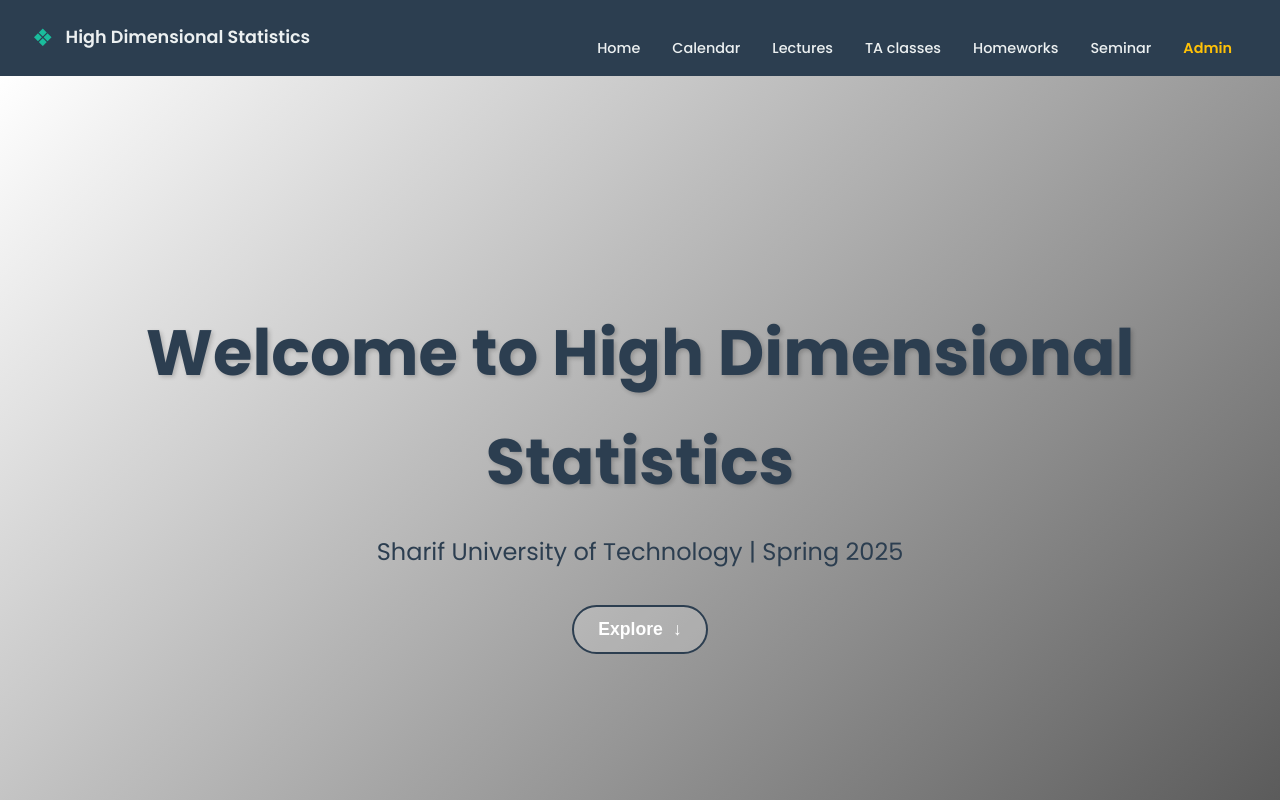
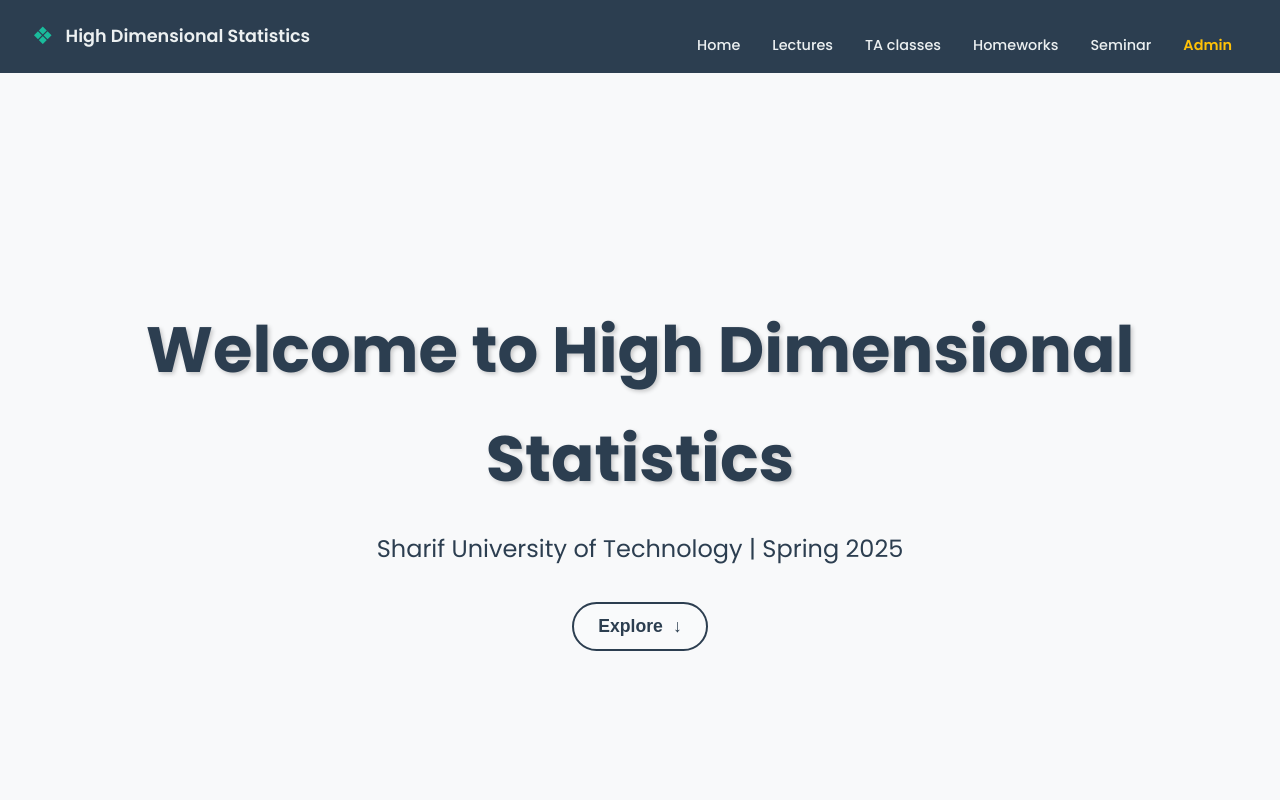
Before and after one commit to mobinarashidi/hds-website, a React (Create React App) app: page / in a window 1280 px wide. Shown: the top 800 px of the page. Built offline with nearby package versions, Linux system fonts and the light colour scheme.

Commit message:
Home Tab and navbar changes

```diff
--- a/src/App.js
+++ b/src/App.js
@@ -13,7 +13,6 @@ const App = () => {
     <Router>
       <Routes>
         <Route path="/" element={<HomePage />} />
-        <Route path="/Calendar" element={<CalendarPage />} />
         <Route path="/Lectures" element={<LecturePage />} />
         <Route path="/HomeWorks" element={<HomeWorkPage />} />
         <Route path="/TAClasses" element={<TAClassPage />} />
--- a/src/components/Home/Home.css
+++ b/src/components/Home/Home.css
@@ -12,10 +12,14 @@
 }
 
 body {
-    background-color: var(--background-color);
+   /* background-color: var(--background-color);*/
+
     font-family: 'Poppins', sans-serif;
     color: var(--text-color-light);
     margin: 0;
+    overflow-x: hidden;
+    padding: 0;
+    background-color: var(--background-color)
 }
 
 .home-page-container {
@@ -26,17 +30,20 @@ body {
 .welcome-hero-section {
     position: sticky;
     top: 0;
-    width: 100%;
+    width: 100vw;
     height: 100vh;
     display: flex;
     flex-direction: column;
     justify-content: center;
     align-items: center;
-    background: linear-gradient(135deg, #fff, #555555);
+    background: transparent;
     color: #2c3e50;
     text-align: center;
     transition: opacity 0.5s ease-in-out;
     z-index: 1;
+    margin: 0;
+    padding: 0;
+    overflow-x: hidden;
 }
 
 .hero-content h1 {
@@ -55,7 +62,7 @@ body {
 .scroll-down-btn {
     background: rgba(255, 255, 255, 0.2);
     border: 2px solid #2c3e50;
-    color: #fff;
+    color: #2c3e50;
     padding: 12px 24px;
     font-size: 1.1rem;
     font-weight: 600;
--- a/src/components/Home/Home.js
+++ b/src/components/Home/Home.js
@@ -66,7 +66,9 @@ const Home = () => {
                 </div>
             </div>
 
-            <div className="content-and-sidebar-wrapper">
+            {/*
+
+                 <div className="content-and-sidebar-wrapper">
                 <main ref={mainContentRef} className="main-content">
                     <section id="course-description" className="course-description-section">
                         <h2>Course Description</h2>
@@ -291,6 +293,8 @@ const Home = () => {
                     </div>
                 </aside>
             </div>
+            */}
+
         </div>
     );
 };
--- a/src/components/Navbar/Navbar.js
+++ b/src/components/Navbar/Navbar.js
@@ -31,9 +31,6 @@ const Navbar = () => {
         <Link to="/" onClick={closeMenu}>
           Home
         </Link>
-        <Link to="/Calendar" onClick={closeMenu}>
-          Calendar
-        </Link>
         <Link to="/Lectures" onClick={closeMenu}>
           Lectures
         </Link>
```
